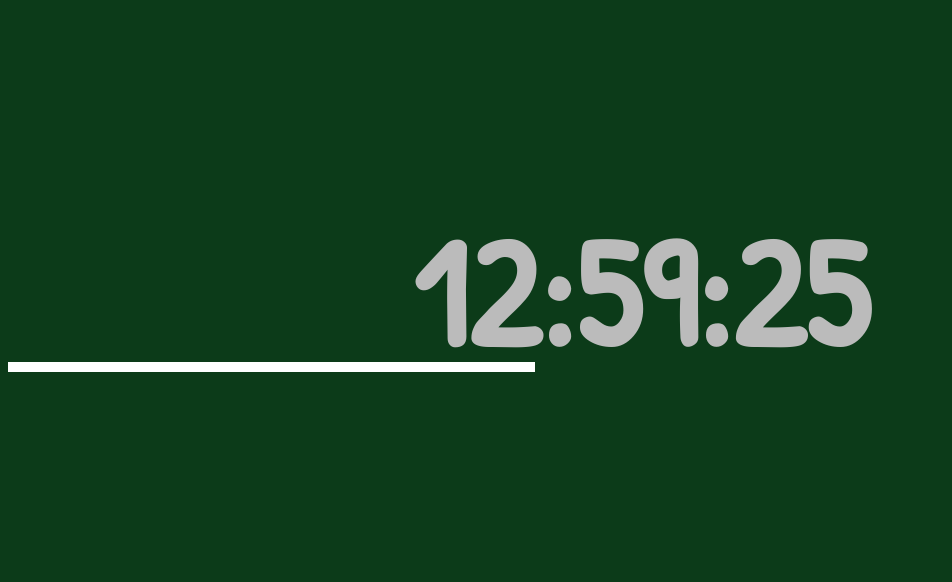
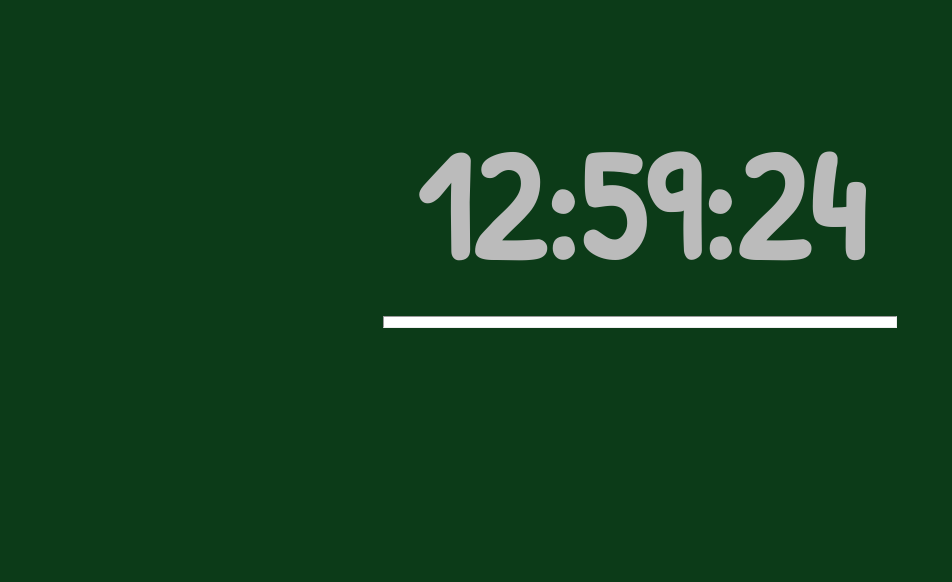
Before and after one commit to wbrucesc/2.4-color-clock-, a plain HTML site: page index.html in a window 1280 px wide. Shown: the part 100-682 px from the top of the page, without its empty margins (0-952 px from the left). Drawn offline with Linux system fonts and the light colour scheme.

Commit message:
second commit

```diff
--- a/index.html
+++ b/index.html
@@ -18,7 +18,7 @@
               <span class="minutes">00</span>
               <span class="seconds">00</span>
     </h1>
-    <div id="timer-bar"></div>
+    <hr id="timer-bar"></hr>
   </div>
 
 
--- a/main.js
+++ b/main.js
@@ -7,9 +7,21 @@
 
   var clock = document.getElementById('clock');
   var timer = document.getElementById('timer-bar');
+  var showHex = false;
   // clock.innerHTML = "test";
 
+  document.getElementById('clock').onmouseover = function() {
+    mouseOver()};
 
+  document.getElementById('clock').onmouseout = function() {mouseOut()};
+
+  function mouseOver(){
+    showHex = true;
+
+  }
+  function mouseOut(){
+    showHex = false;
+  }
 
 
   function zeroPad(char) {
@@ -27,19 +39,28 @@
     var currentSeconds = today.getSeconds();
     var progress = (currentSeconds / 60) * 100;
 
+    console.log(showHex);
+    if (showHex === false){
     clock.innerHTML =
     zeroPad(currentHours) + ":" + zeroPad(currentMinutes) + ":" + zeroPad(currentSeconds);
-    // console.log(genHex(currentHours, currentMinutes, currentSeconds));
+    console.log(genHex(currentHours, currentMinutes, currentSeconds));
+  } else {
+    clock.innerHTML =
+    genHex(currentHours, currentMinutes, currentSeconds);
+  }
 
-    document.body.style.backgroundColor = genHex(currentHours, currentMinutes, currentSeconds);
-    document.getElementById('timer-bar').style.width = progress + "%";
+
+    document.getElementById('timer-bar').style.width = progress + 'vw';
     console.log(progress);
-
-    setTimeout(showTime, 500);
-
+  document.body.style.backgroundColor = genHex(currentHours, currentMinutes, currentSeconds);
+    setTimeout(showTime, 300);
   }
   showTime();
 
+
+
+
+  // clock.addEventlistener('hover', );
 
 
 
--- a/scss/styles.scss
+++ b/scss/styles.scss
@@ -4,19 +4,21 @@ body{
   text-align: center;
 }
 
-.container{
-  // border: 2px solid white;
-  // height: 100%;
-  // width: 100%;
-  // display: flex;
-  // justify-content: center;
-  margin: 0;
-  line-height: 45vw;
-  // background-color: darkgreen;
-}
+// .container{
+//   // border: 2px solid white;
+//   // height: 100%;
+//   // width: 100%;
+//   // display: flex;
+//   // justify-content: center;
+//   margin: 0;
+//   line-height: 45vw;
+//   // background-color: darkgreen;
+// }
 
 #clock{
   font-size: 12vw;
+  margin-top: 200px;
+  margin-bottom: 0;
   width: 100%;
   height: 100%;
 }
@@ -28,9 +30,9 @@ body{
 
 #timer-bar{
   height: 10px;
-  background-color: white;
-  position: relative;
-  bottom: 40vh;
+  background-color: #fff;
+  // position: relative;
+  // bottom: 40vh;
   // left: 50vw;
   // text-align: center;
   // width: 2px;
```
Also changed, not shown: css/styles.css, styles.css (added), 1 other file.
